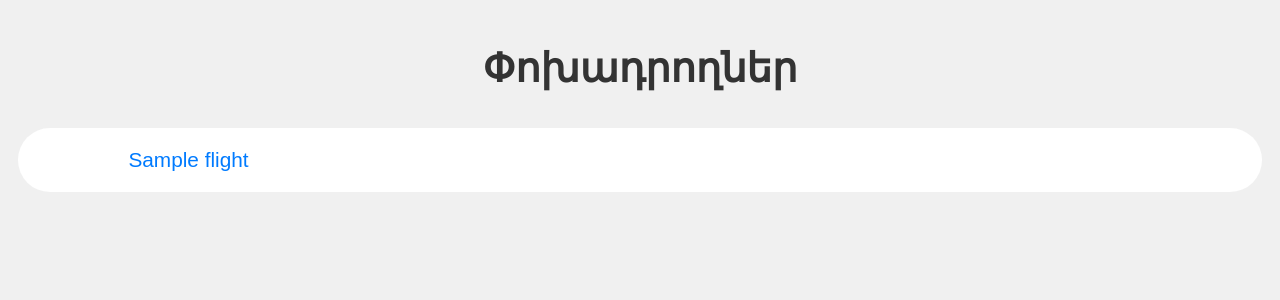
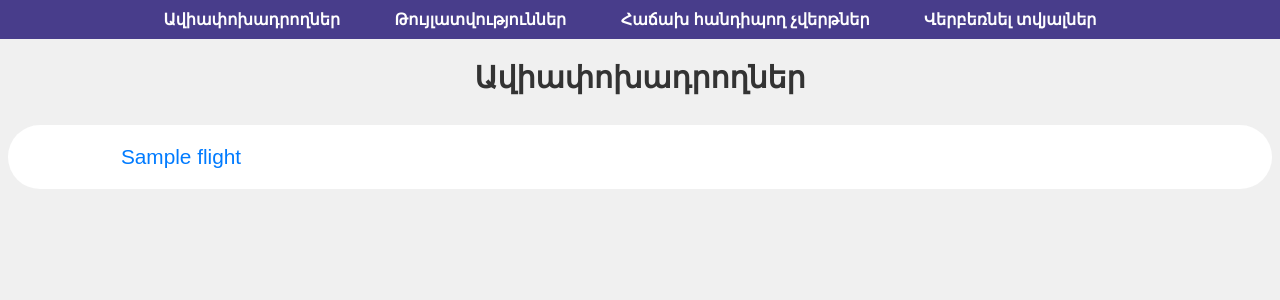
Before and after one commit to Styop9796/EKENG, a Django app: page / in a window 1280 px wide. Shown: the top 300 px of the page. Run offline with Django 5.2, Linux system fonts and the light colour scheme; tables that the repository leaves empty hold one stand-in row (values such as "Sample post").

Commit message:
navbar added

```diff
--- a/models/templates/home_page.html
+++ b/models/templates/home_page.html
@@ -6,8 +6,21 @@
     <title>Unique Air Operators</title>
 </head>
 <body>
+<div>
+    <nav>
+
+        <ul>
+          <li><a href="/">Ավիափոխադրողներ</a></li>
+          <li><a href="/permission/numbers/">Թույլատվություններ</a></li>
+          <li><a href="/top/flights/">Հաճախ հանդիպող չվերթներ</a></li>
+          <li><a href="/load/">Վերբեռնել տվյալներ</a></li>
+        </ul>
+      </nav>
+
+</div>
+
     <div class="header">
-        <h1 style="font-size: 40px">Փոխադրողներ</h1>
+        <h1 style="font-size: 30px">Ավիափոխադրողներ</h1>
     </div>
     <div class="operator-link">
             {% for operator in air_operators %}
@@ -26,12 +39,13 @@
         body {
             font-family: Arial, sans-serif;
             background-color: #f0f0f0;
-            padding: 10px;
+            #padding: 10px;
         }
         .header{
              display: grid;
             align-items: center;
             text-align: center;
+            margin-top:40px;
         }
         .operator-link{
             background-color: white;
@@ -52,13 +66,42 @@
 
             font-size: 1.3rem;
             text-decoration: none;
-            color: #007bff; /* Blue color for links */
+            color: #007bff;
         }
         a:hover {
             text-decoration: underline;
         }
 
 
-
+ nav {
+    position: fixed;
+    top: 0;
+     left: 0;
+    width: 100%;
+    background-color: darkslateblue;
+    padding: 10px 0;
+    z-index: 1000; /* Ensures it's above other content */
+  }
+  nav ul {
+    list-style-type: none;
+    margin: 0;
+    padding: 0;
+    text-align: center;
+  }
+  nav ul li {
+    display: inline;
+    margin-right: 20px;
+  }
+  nav ul li a {
+    text-decoration: none;
+    color: white;
+    font-weight: bold;
+    padding: 10px 15px;
+    transition: all 0.3s ease;
+      font-size: medium;
+  }
+  nav ul li a:hover {
+    background-color: lightslategray;
+  }
     </style>
 </html>
```
Also changed, not shown: models/templates/operator_page.html (+52 -1 lines), models/templates/permissions_page.html (+48 -0 lines), models/templates/upload_template.html (+49 -0 lines).
